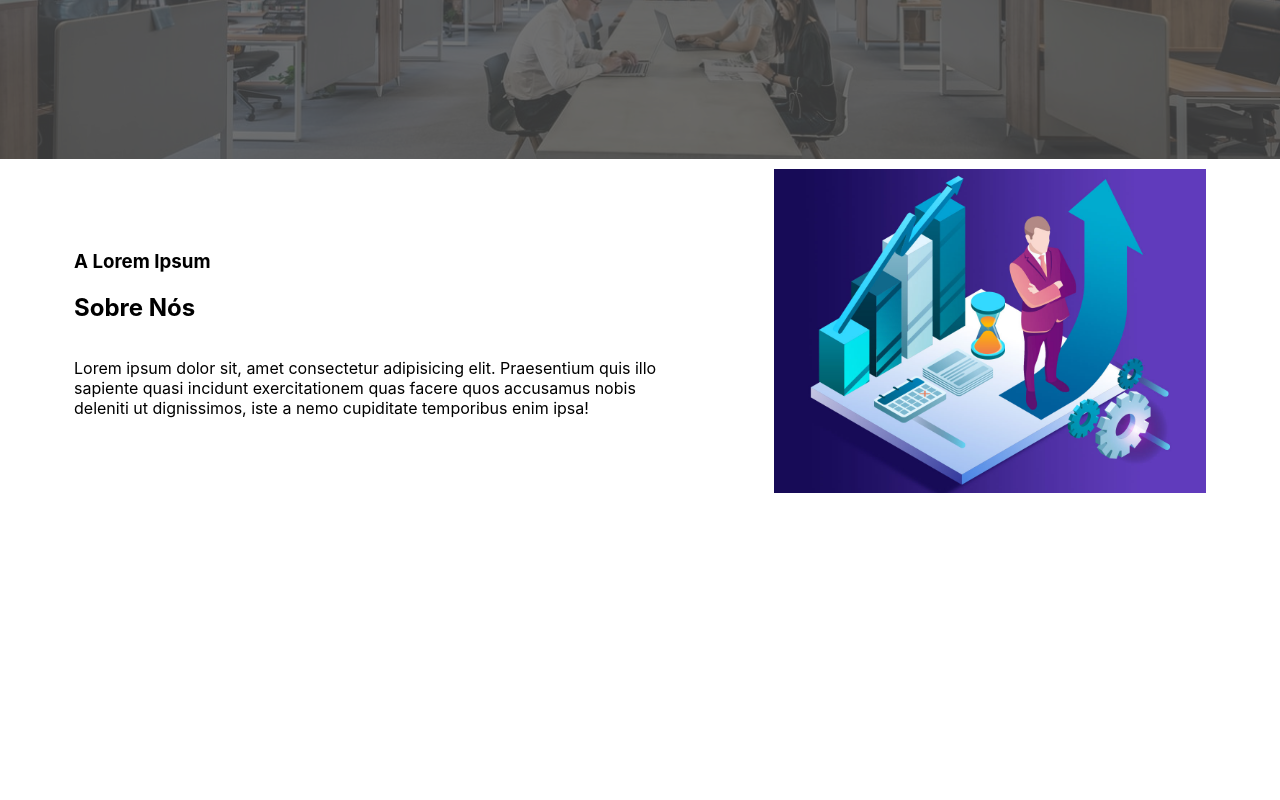
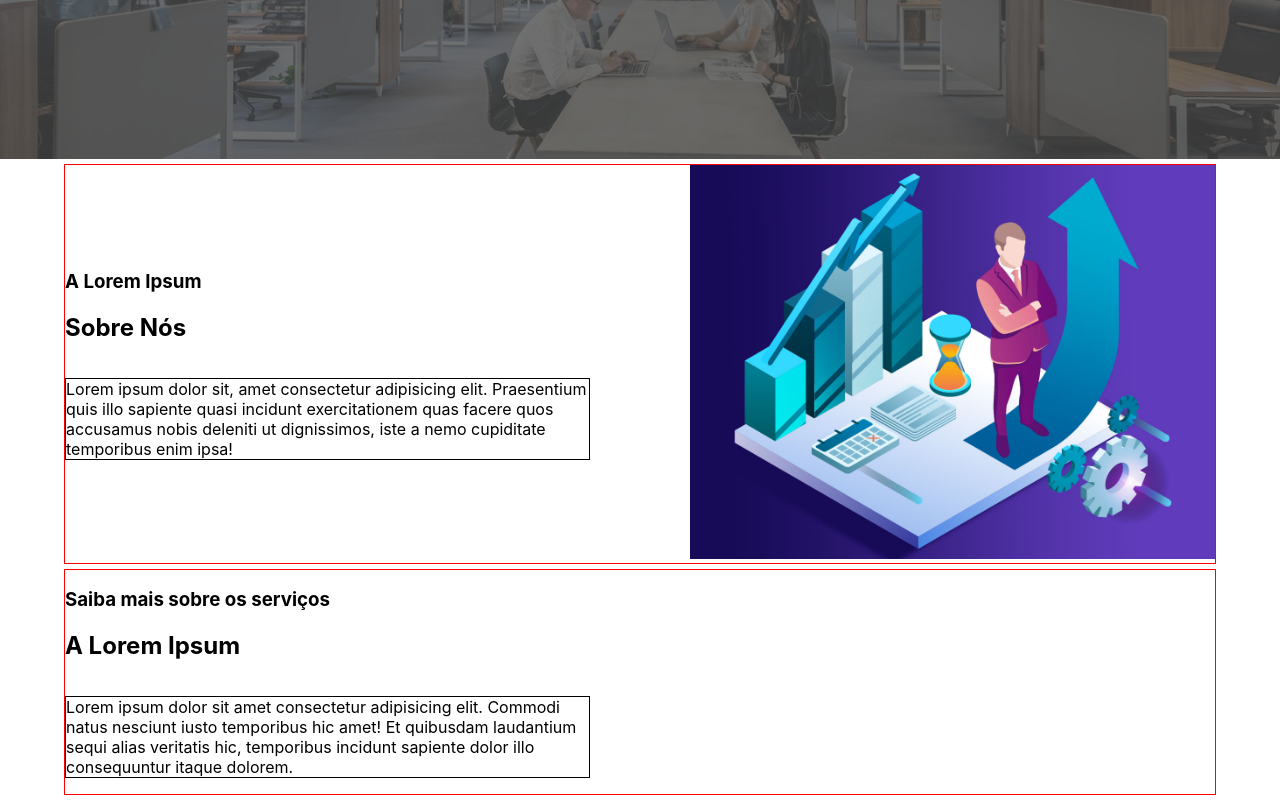
Before and after one commit to AlexandreTorrecilhas/lorem-ipsum-react, a React (Create React App) app: page / in a window 1280 px wide. Shown: the part 396-1196 px from the top of the page. Before the commit the page ends 903 px from the top, so only its background shows below. Built offline with nearby package versions, Linux system fonts and the light colour scheme.

Commit message:
Upload sendo feitos antes de comecar tudo do zero

```diff
--- a/src/App.tsx
+++ b/src/App.tsx
@@ -1,10 +1,12 @@
 import './App.css';
 import Cabecalho from './components/cabecalho/cabecalho';
 import CriandoBlocoDeConteudo from './components/blocodeconteudo/blocodeconteudo';
+import CriandoConteudoComImagemDeFundo from './components/blocodeconteudo/conteudoComImagemDeFundo/conteudoComImagemDeFundo';
 
 function App() {
 
   const primeirasection = 0;
+  const segundasection = 1;
 
   return (
     <div className="App">
@@ -14,6 +16,9 @@ function App() {
             sectionsolicitada={primeirasection}
           />
         </main>
+        <CriandoConteudoComImagemDeFundo
+          sectionsolicitada={segundasection}
+        />
     </div>
   );
 }
--- a/src/components/blocodeconteudo/blocodeconteudo.module.scss
+++ b/src/components/blocodeconteudo/blocodeconteudo.module.scss
@@ -3,11 +3,12 @@
     padding: 0px;
 }
 .blocodeconteudo{
+    border: 1px solid red;
+    margin: 5px 0px;
     display: flex;
     flex-direction: row;
     justify-content: space-between;
     align-items: center;
-    padding: 10px;
 }
 .blocodetexto{
     margin-right: 100px;
@@ -15,6 +16,7 @@
 .blocodetexto, .blocodeimagem{
     display: flex;
     flex-direction: column;
+    width: 50%;
 }
 @media(max-width: 500px){
     .blocodeconteudo{
--- a/src/components/blocodeconteudo/blocodetexto/blocodetexto.module.scss
+++ b/src/components/blocodeconteudo/blocodetexto/blocodetexto.module.scss
@@ -1,9 +1,11 @@
 .blocodetexto{
+    border: 1px solid black;
     width: 100%;
     text-align: left;
 }
 @media(max-width: 500px){
     .blocodetexto{
+        width: 100%;
         text-align: center;
     }
 }
--- a/src/components/blocodeconteudo/blocodetexto/blocodetexto.tsx
+++ b/src/components/blocodeconteudo/blocodetexto/blocodetexto.tsx
@@ -2,7 +2,8 @@ import style from './blocodetexto.module.scss';
 
 export default function criandoBlocoDeTexto({blocodetextosolicitado} : {blocodetextosolicitado:number}){
     const textodassection = [
-        'Lorem ipsum dolor sit, amet consectetur adipisicing elit. Praesentium quis illo sapiente quasi incidunt exercitationem quas facere quos accusamus nobis deleniti ut dignissimos, iste a nemo cupiditate temporibus enim ipsa!'
+        'Lorem ipsum dolor sit, amet consectetur adipisicing elit. Praesentium quis illo sapiente quasi incidunt exercitationem quas facere quos accusamus nobis deleniti ut dignissimos, iste a nemo cupiditate temporibus enim ipsa!',
+        'Lorem ipsum dolor sit amet consectetur adipisicing elit. Commodi natus nesciunt iusto temporibus hic amet! Et quibusdam laudantium sequi alias veritatis hic, temporibus incidunt sapiente dolor illo consequuntur itaque dolorem.'
     ]
 
     return(
--- /dev/null
+++ b/src/components/blocodeconteudo/conteudoComImagemDeFundo/conteudoComImagemDeFundo.module.scss
@@ -0,0 +1,12 @@
+@charset 'utf-8';
+$imagem-sobre-nos: url('../../../img/banner-about-us-normal.png');
+$posicaoSolicitada: 0;
+
+
+@function setImagemDeFundo($valorDaPosicao){
+    $posicaoSolicitada: $valorDaPosicao;
+}
+.blocoDeConteudo{
+    background-image: $imagem-sobre-nos($posicaoSolicitada);
+
+}
--- /dev/null
+++ b/src/components/blocodeconteudo/conteudoComImagemDeFundo/conteudoComImagemDeFundo.tsx
@@ -0,0 +1,27 @@
+import CriandoBlocoDeTexto from "../blocodetexto/blocodetexto";
+import GrupoDeTitulos from "../grupodetitulos/grupodetitulos";
+import style from './conteudoComImagemDeFundo.module.scss';
+import stylesection from '../blocodeconteudo.module.scss';
+import containerstyle from '../../../components/container.module.scss';
+
+export default function criandoConteudoComImagemDeFundo({sectionsolicitada} : {sectionsolicitada:number}){
+    return(
+        <div className={containerstyle.container}>
+            <div className={style.blocoDeConteudo}>
+                <section className={stylesection.blocodeconteudo}>
+                    <div className={stylesection.blocodetexto}>
+                        <GrupoDeTitulos
+                            sectionsolicitada={sectionsolicitada}
+                        />
+                        <CriandoBlocoDeTexto
+                            blocodetextosolicitado={sectionsolicitada}
+                       />
+                    </div>
+                    <div className={stylesection.blocodeimagem}>
+
+                    </div>
+                </section>
+            </div>
+        </div>
+    )
+}
--- a/src/components/blocodeconteudo/grupodetitulos/grupodetitulos.tsx
+++ b/src/components/blocodeconteudo/grupodetitulos/grupodetitulos.tsx
@@ -5,7 +5,8 @@ export default function grupoDeTitulos({sectionsolicitada} : {sectionsolicitada:
     const VALORH1 = 0;
     const VALORH3 = 1;
     const titulos = [
-        ['A Lorem Ipsum', 'Sobre Nós']
+        ['A Lorem Ipsum', 'Sobre Nós'],
+        ['Saiba mais sobre os serviços', 'A Lorem Ipsum']
     ]
 
     return(
```
